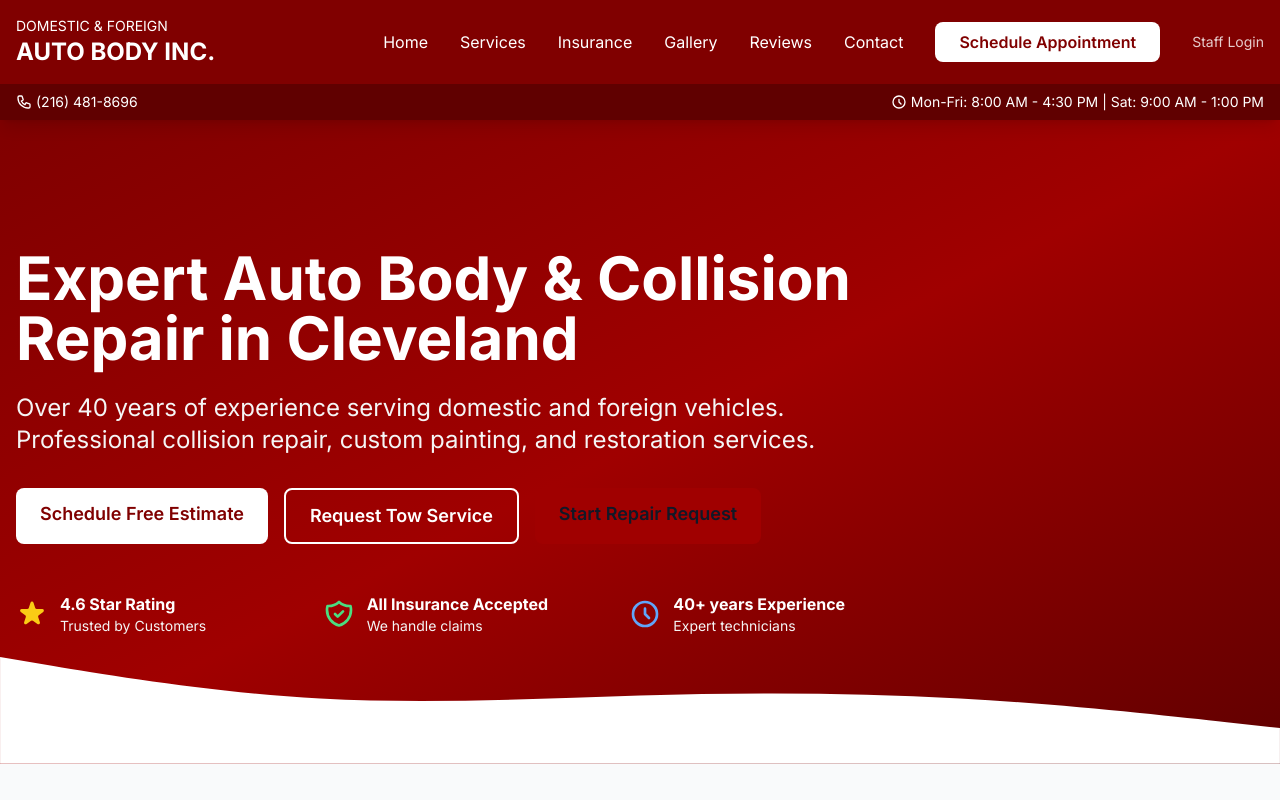
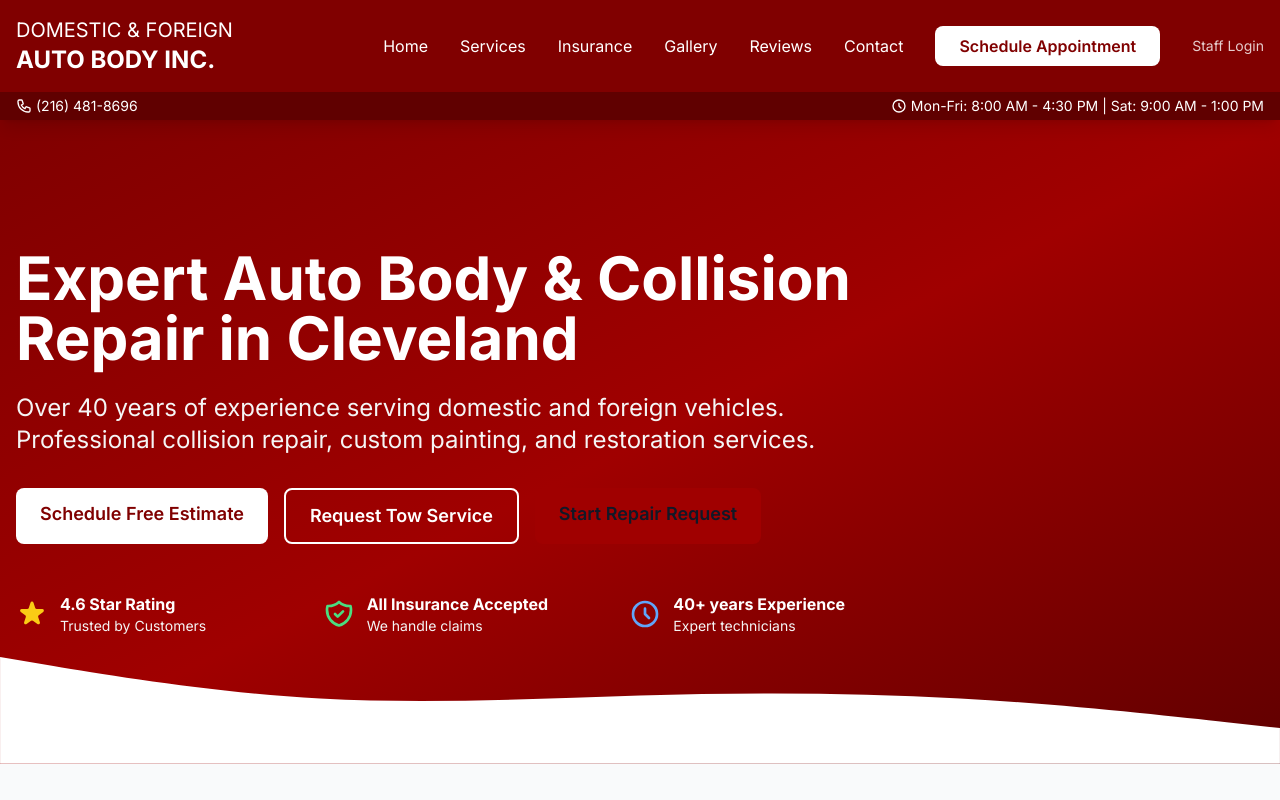
Before and after one commit to tzira333/clevelandbody-site, a Next.js app: page / in a window 1280 px wide. Shown: the top 800 px of the page. Built offline with nearby package versions, Linux system fonts and the light colour scheme.

Commit message:
Increase 'DOMESTIC & FOREIGN' font size and reduce header/hero spacing

```diff
--- a/components/layout/Header.tsx
+++ b/components/layout/Header.tsx
@@ -11,12 +11,13 @@ export default function Header() {
       <nav className="container mx-auto px-4 py-4">
         <div className="flex justify-between items-center">
           {/* Logo */}
+
           <Link href="/" className="text-2xl font-bold hover:opacity-90 transition-opacity">
-            <div className="flex flex-col">
-              <span className="text-sm font-normal">DOMESTIC & FOREIGN</span>
-              <span>AUTO BODY INC.</span>
-            </div>
-          </Link>
+  <div className="flex flex-col">
+    <span className="text-xl font-normal">DOMESTIC & FOREIGN</span>
+    <span>AUTO BODY INC.</span>
+  </div>
+</Link>
 
           {/* Desktop Navigation */}
           <div className="hidden lg:flex items-center space-x-8">
@@ -69,7 +70,7 @@ export default function Header() {
 
       {/* Contact Info Bar */}
       <div className="bg-primary-dark">
-        <div className="container mx-auto px-4 py-2 flex flex-col sm:flex-row justify-between items-center text-sm">
+  <div className="container mx-auto px-4 py-1 flex flex-col sm:flex-row justify-between items-center text-sm">
           <div className="flex items-center space-x-4 mb-2 sm:mb-0">
             <a href="tel:+12164818696" className="hover:text-secondary-cream transition-colors flex items-center">
               <svg className="w-4 h-4 mr-1" fill="none" stroke="currentColor" viewBox="0 0 24 24">
```
